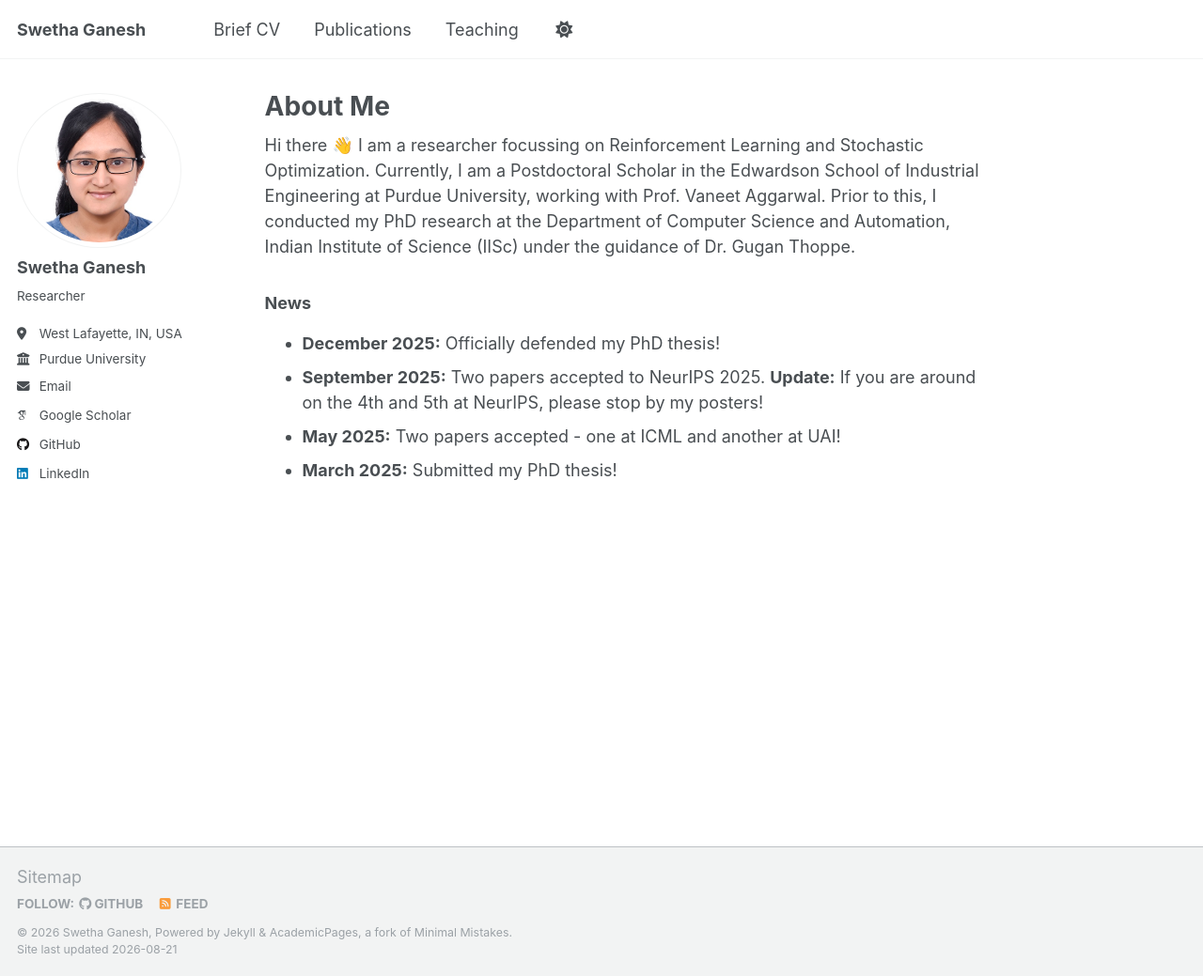
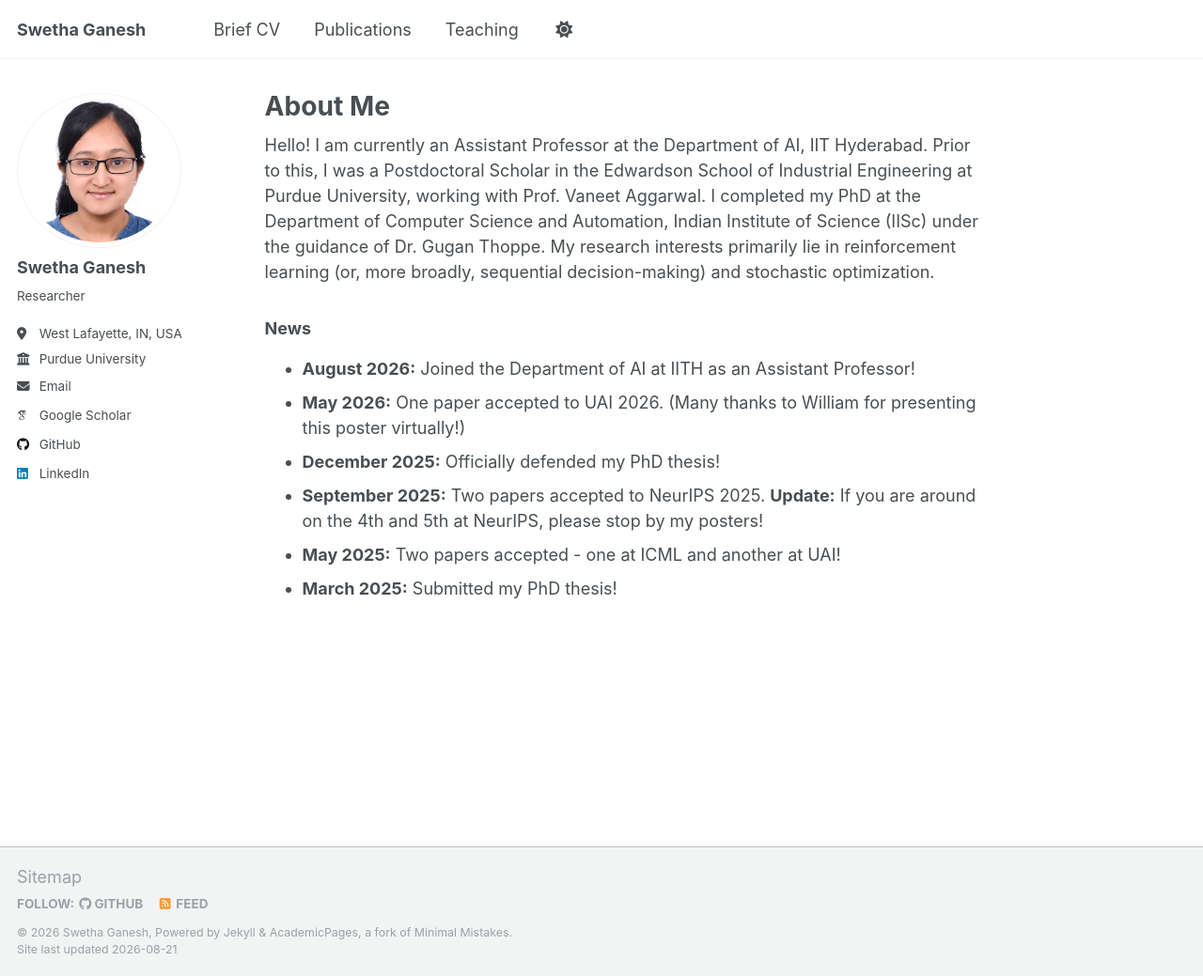
Before and after one commit to swethaganesh17/swethaganesh17.github.io, a Jekyll site: the page built from _pages/about.md, in a window 1280 px wide and 1039 px high. Shown: the whole window at 94% size. Built offline with Jekyll 4.4.1, drawn with Linux system fonts in a browser that asks for light colours; some web fonts are replaced; a script that is not in the unit is left out.

Commit message:
Revise about page with new position and details
Updated professional title and research interests.

```diff
--- a/_pages/about.md
+++ b/_pages/about.md
@@ -7,10 +7,12 @@ redirect_from:
   - /about.html
 ---
 
-Hi there 👋 I am a researcher focussing on Reinforcement Learning and Stochastic Optimization. Currently, I am a Postdoctoral Scholar in the Edwardson School of Industrial Engineering at Purdue University, working with Prof. Vaneet Aggarwal. Prior to this, I conducted my PhD research at the Department of Computer Science and Automation, Indian Institute of Science (IISc) under the guidance of Dr. Gugan Thoppe.
+Hello! I am currently an Assistant Professor at the Department of AI, IIT Hyderabad. Prior to this, I was a Postdoctoral Scholar in the Edwardson School of Industrial Engineering at Purdue University, working with Prof. Vaneet Aggarwal. I completed my PhD at the Department of Computer Science and Automation, Indian Institute of Science (IISc) under the guidance of Dr. Gugan Thoppe. My research interests primarily lie in reinforcement learning (or, more broadly, sequential decision-making) and stochastic optimization.
 
 ### News
 
+* **August 2026:** Joined the Department of AI at IITH as an Assistant Professor!
+* **May 2026:** One paper accepted to UAI 2026. (Many thanks to William for presenting this poster virtually!)
 * **December 2025:** Officially defended my PhD thesis!
 * **September 2025:** Two papers accepted to NeurIPS 2025. **Update:** If you are around on the 4th and 5th at NeurIPS, please stop by my posters!
 * **May 2025:** Two papers accepted - one at ICML and another at UAI!
```
